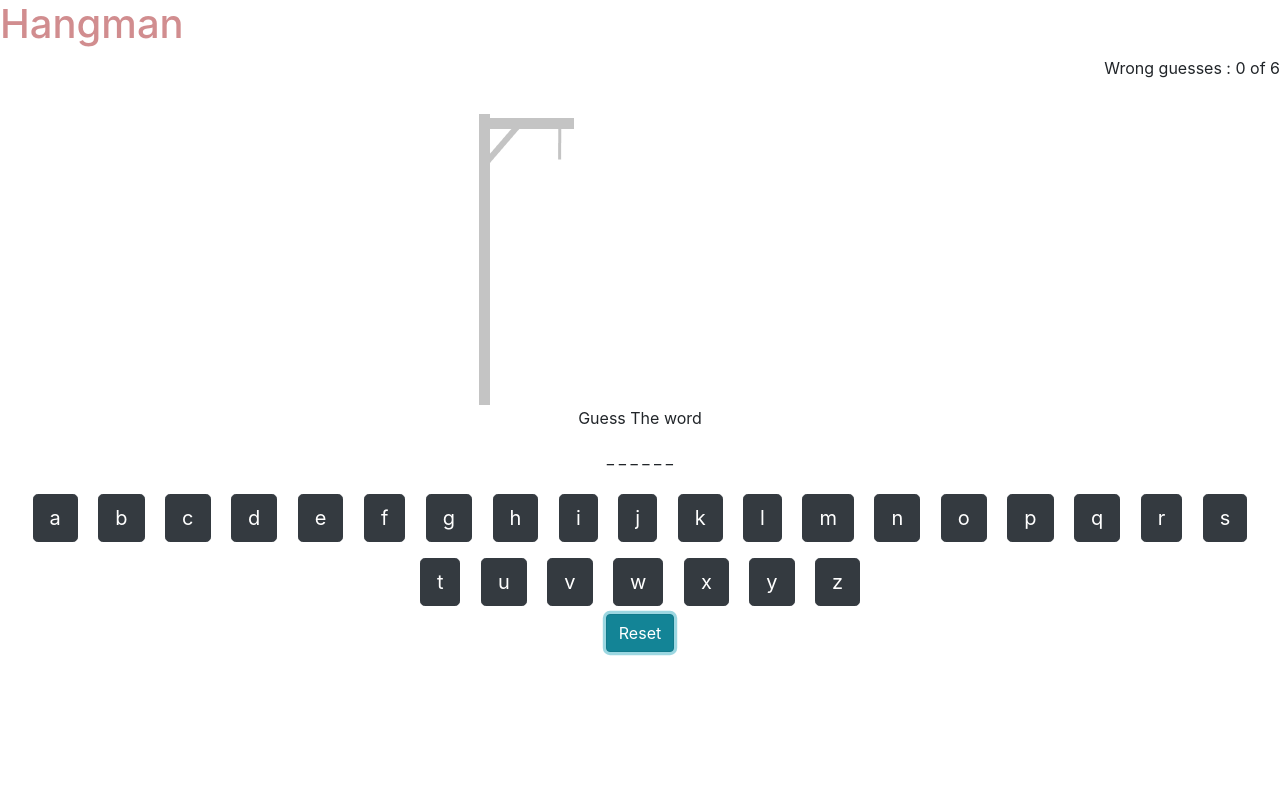
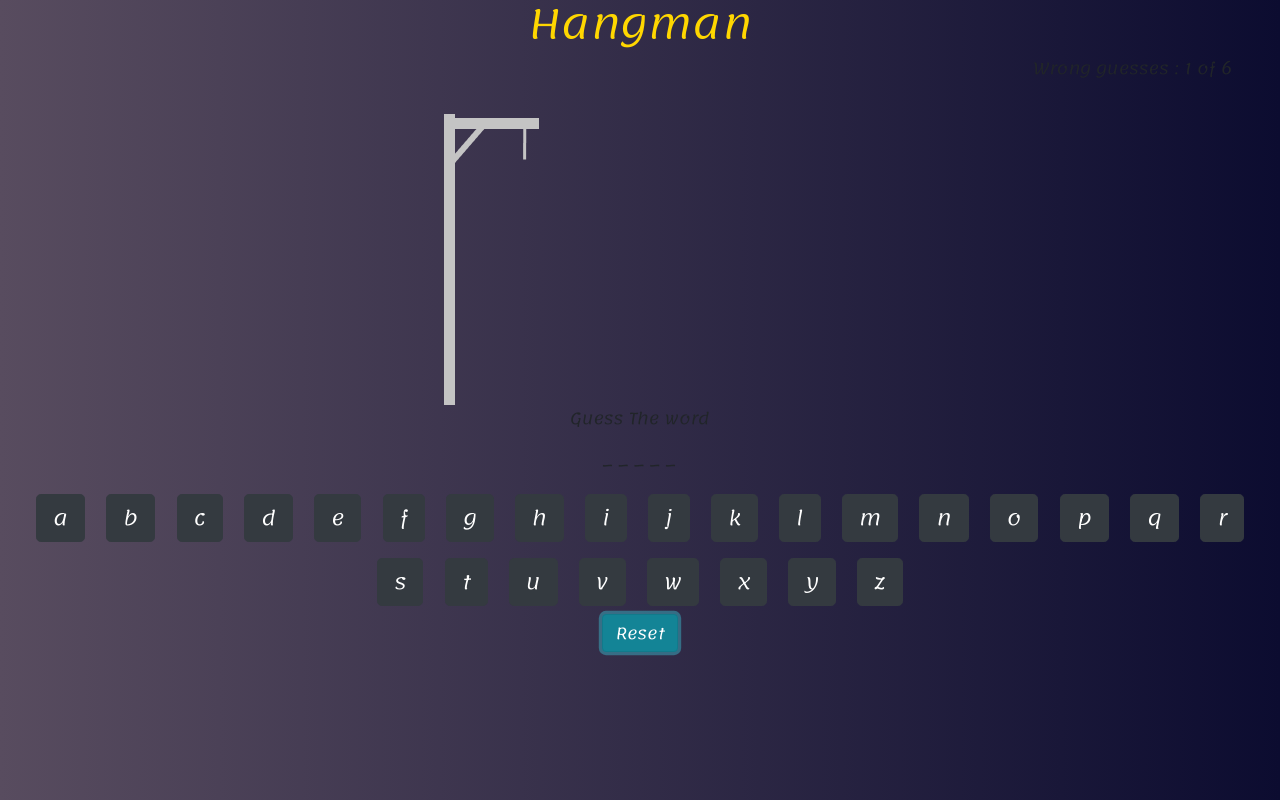
Before and after one commit to Delvaux1986/hangman, a plain HTML site: page index.html in a window 1280 px wide. Both pictures are taken after a click on the button "Reset". Shown: the top 800 px of the page. Drawn offline with nearby package versions, Linux system fonts and the light colour scheme.

Commit message:
almost done

```diff
--- a/assets/js/main.js
+++ b/assets/js/main.js
@@ -3,7 +3,9 @@ let can = document.getElementById('can');
 let ctx = can.getContext ;
 // VARIABLE BUTTON
 let start = document.getElementById('start');
-let reset = document.getElementById('reset');
+let stoplight = document.getElementById('wordSpotLight');
+let hangmanPic = document.getElementById('penduImg');
+
 // VAR INIT
 let answer = "";
 let maxWrong = 6;
@@ -12,10 +14,12 @@ let guessed = [];
 let wordStatus = null ;
 
 
+
 // function RANDOM WORD
 
 function randomWord(){
     answer = wordsList[Math.floor(Math.random()* wordsList.length)];
+    console.log(answer);
 }
 
 //Function GENERATE BUTTONS OF KEYWBOARD
@@ -25,7 +29,7 @@ function generateButtons(){
         `
            <button class="btn btn-lg btn-dark m-2"
                     id="`+letter+`"
-                    onclick="testLetter("`+ letter +`")
+                    onclick=testLetter("` + letter + `")
                     >
                     ` + letter +`
 
@@ -35,24 +39,67 @@ function generateButtons(){
 
         document.getElementById('keyboard').innerHTML =  buttonsHTML;
 }
-
+// transform the word on _
 function guessWord(){
     wordStatus = answer.split('').map(letter => ( guessed.indexOf(letter) >= 0 ? letter : " _ ")).join('');
 
     document.getElementById("wordSpotLight").innerHTML = wordStatus;
 }
-
+// Test The letterchoice
 function testLetter(letterChoice){
     guessed.indexOf(letterChoice) === -1 ? guessed.push(letterChoice) : null ;
+    document.getElementById(letterChoice).setAttribute('disabled', true );
+
+    if(answer.indexOf(letterChoice) >= 0){
+        guessWord();
+        checkIfWin();
+    }else if(answer.indexOf(letterChoice) === -1){
+        refreshMistakes();
+        refreshIMGMistakes();
+    }
+}
+//function RESET
+
+function reset(){
+    answer = "";
+    maxWrong = 6;
+    mistakes = 0;
+    guessed = [];
+    wordStatus = null ;
+    randomWord();
+    generateButtons();
+    guessWord();
+    refreshMistakes();
+    hangmanPic.src = "./assets/img/0.jpg";
+}
+// refresh maxWrong
+
+function refreshMistakes(){
+    mistakes++;
+    document.getElementById('mistakes').innerHTML = mistakes;
+    if(mistakes === 6){
+        document.getElementById('keyboard').innerHTML = "YOU LOOSEEEEE";
+
+
+    }
+
+
+}
+// REFRESH PIC
+function refreshIMGMistakes(){
+    hangmanPic.src = "./assets/img/"+mistakes+".jpg";
+}
+// Check if WIN
+function checkIfWin(){
+    if(wordStatus === answer){
+        document.getElementById('keyboard').innerHTML = "YOU WINNNNN GGG ";
+    }
 }
 
-// INNER ALONE
+
 document.getElementById('maxWrong').innerHTML = maxWrong;
-
-
-
 // EXEC FUNCTION
-
+//testLetter();
 randomWord();
 generateButtons();
 guessWord();
--- a/assets/scss/style.scss
+++ b/assets/scss/style.scss
@@ -1,20 +1,31 @@
 *{
     padding:0;
     margin:0;
+    font-family: 'Lemonada', cursive;
+
+
+}
+
+h1{
+    color:Rgba(198,112,115,.8);
+    text-shadow: 1px,1px, 1px, green;
+    justify-content: center;
+    color : #FFD700	;
+
 }
 header{
     display:flex;
     flex-direction: row;
     justify-content: center;
-    h1{
-        color:Rgba(198,112,115,.8);
-        text-shadow: 1px,1px, 1px, green;
+    justify-content: center;
+    background: -webkit-linear-gradient(90deg, rgb(88, 76, 95), rgb(12, 12, 48));
+    background: linear-gradient(90deg, rgb(88, 76, 95), rgb(12, 12, 48));
 
-    }
 }
 body{
     background-color: #000;
-
+    background: -webkit-linear-gradient(90deg, rgb(88, 76, 95), rgb(12, 12, 48));
+    background: linear-gradient(90deg, rgb(88, 76, 95), rgb(12, 12, 48));
     justify-content: center;
 }
 
--- a/index.html
+++ b/index.html
@@ -5,14 +5,15 @@
     <meta name="viewport" content="width=device-width, initial-scale=1.0">
     <title>The Hangman From Robby Delvaux </title>
     <link rel="stylesheet" href="./assets/css/style.css">
+    <link href="https://fonts.googleapis.com/css2?family=Lemonada:wght@300;600;700&display=swap" rel="stylesheet">
     <link rel="stylesheet" href="https://stackpath.bootstrapcdn.com/bootstrap/4.5.0/css/bootstrap.min.css" integrity="sha384-9aIt2nRpC12Uk9gS9baDl411NQApFmC26EwAOH8WgZl5MYYxFfc+NcPb1dKGj7Sk" crossorigin="anonymous">
 </head>
 <header>
-    <h1 clas="text-center">Hangman</h1>
+    <h1 class="text-center">Hangman</h1>
 </header>
 <body>
 <section id="container">
-    <div class="float-right">Wrong guesses : <span id="mistakes">0 </span> of <span id="maxWrong"></span></div>
+    <div class="float-right pr-5">Wrong guesses : <span id="mistakes">0 </span> of <span id="maxWrong"></span></div>
     <div class="text-center">
         <img src="./assets/img/0.jpg" alt="0" id="penduImg">
         <p>Guess The word</p>
```
Also changed, not shown: assets/css/style.css, 1 other file.
